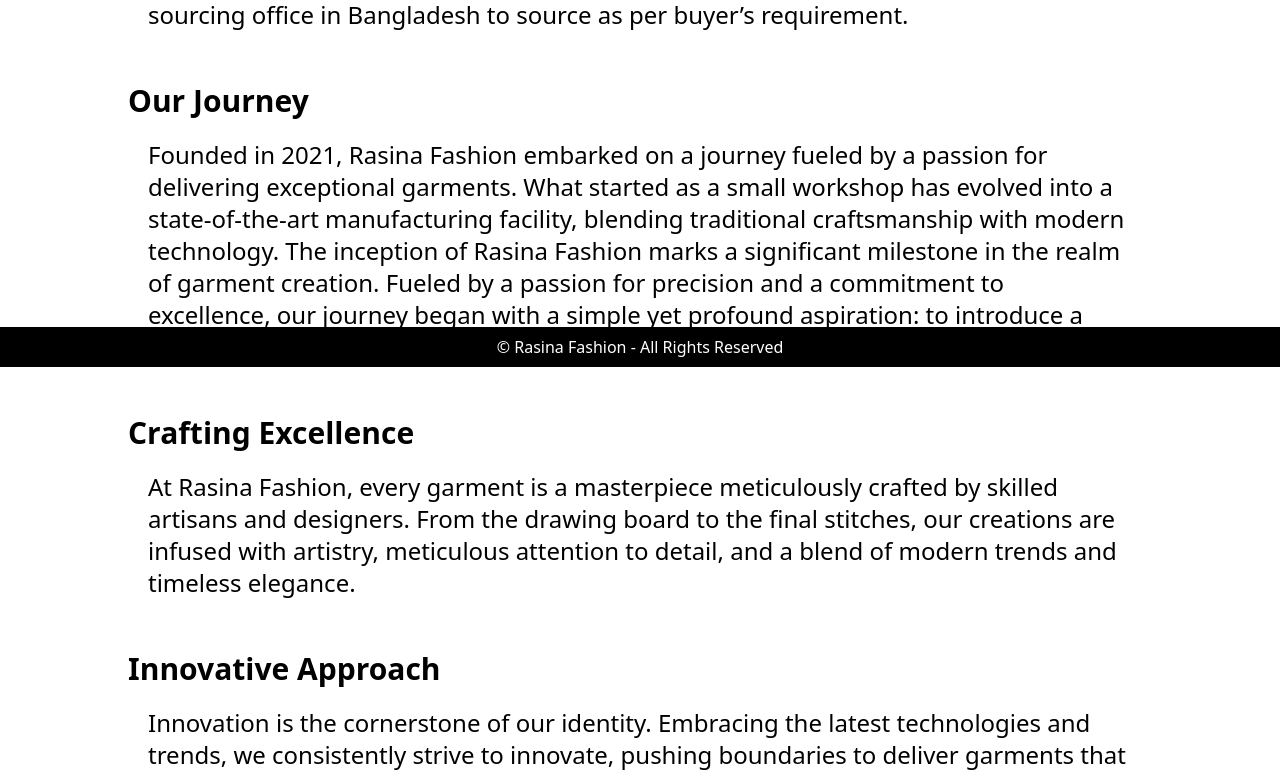
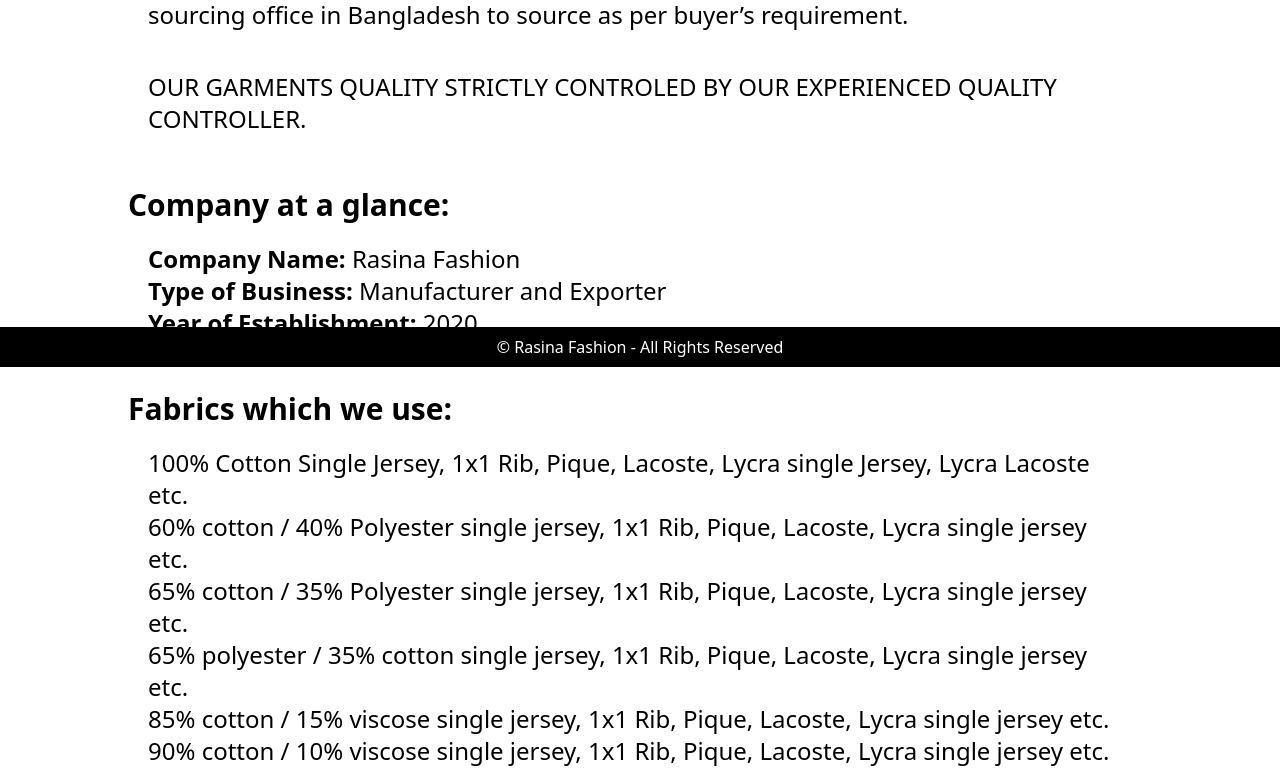
Before and after one commit to Shadow-Blaxe-123/Rasina-Fashion, a Next.js app: page /about in a window 1280 px wide. Shown: the part 433-1209 px from the top of the page. Built offline with nearby package versions, Linux system fonts and the light colour scheme.

Commit message:
Changing the about page. It's Partial.

```diff
--- a/pages/about.js
+++ b/pages/about.js
@@ -3,7 +3,6 @@
 function about() {
   return (
     <div className="mx-4 my-40 md:m-32">
-      {/* TODO: Change the content according to the file provided */}
       <h2 className="text-4xl font-extrabold font-sans bg-white border-b-4 p-2 flex justify-center align-middle">
         About Rasina Fashion
       </h2>
@@ -20,31 +19,45 @@
           is also specialized working with local fabrics and trims having
           sourcing office in Bangladesh to source as per buyer’s requirement.
         </p>
-      </div>
-      <div className="mt-8">
-        <h3 className="text-3xl font-bold">Our Journey</h3>
+
         <p className="p-5 text-2xl">
-          Founded in 2021, Rasina Fashion embarked on a journey fueled by a
-          passion for delivering exceptional garments. What started as a small
-          workshop has evolved into a state-of-the-art manufacturing facility,
-          blending traditional craftsmanship with modern technology. The
-          inception of Rasina Fashion marks a significant milestone in the realm
-          of garment creation. Fueled by a passion for precision and a
-          commitment to excellence, our journey began with a simple yet profound
-          aspiration: to introduce a new standard of craftsmanship to the
-          industry.
+          OUR GARMENTS QUALITY STRICTLY CONTROLED BY OUR EXPERIENCED QUALITY
+          CONTROLLER.
         </p>
       </div>
       <div className="mt-8">
-        <h3 className="text-3xl font-bold">Crafting Excellence</h3>
+        <h3 className="text-3xl font-bold">Company at a glance:</h3>
         <p className="p-5 text-2xl">
-          At Rasina Fashion, every garment is a masterpiece meticulously crafted
-          by skilled artisans and designers. From the drawing board to the final
-          stitches, our creations are infused with artistry, meticulous
-          attention to detail, and a blend of modern trends and timeless
-          elegance.
+          <b> Company Name:</b> Rasina Fashion
+          <br />
+          <b>Type of Business: </b>Manufacturer and Exporter
+          <br />
+          <b>Year of Establishment: </b>2020
         </p>
       </div>
+      <div className="mt-8">
+        <h3 className="text-3xl font-bold">Fabrics which we use:</h3>
+        <p className="p-5 text-2xl">
+          100% Cotton Single Jersey, 1x1 Rib, Pique, Lacoste, Lycra single
+          Jersey, Lycra Lacoste etc.
+          <br />
+          60% cotton / 40% Polyester single jersey, 1x1 Rib, Pique, Lacoste,
+          Lycra single jersey etc.
+          <br />
+          65% cotton / 35% Polyester single jersey, 1x1 Rib, Pique, Lacoste,
+          Lycra single jersey etc. <br />
+          65% polyester / 35% cotton single jersey, 1x1 Rib, Pique, Lacoste,
+          Lycra single jersey etc.
+          <br />
+          85% cotton / 15% viscose single jersey, 1x1 Rib, Pique, Lacoste, Lycra
+          single jersey etc.
+          <br />
+          90% cotton / 10% viscose single jersey, 1x1 Rib, Pique, Lacoste, Lycra
+          single jersey etc.
+          <br />
+        </p>
+      </div>
+      {/* TODO: ADD more info from the word document */}
       <div className="mt-8">
         <h3 className="text-3xl font-bold">Innovative Approach</h3>
         <p className="p-5 text-2xl">
```
